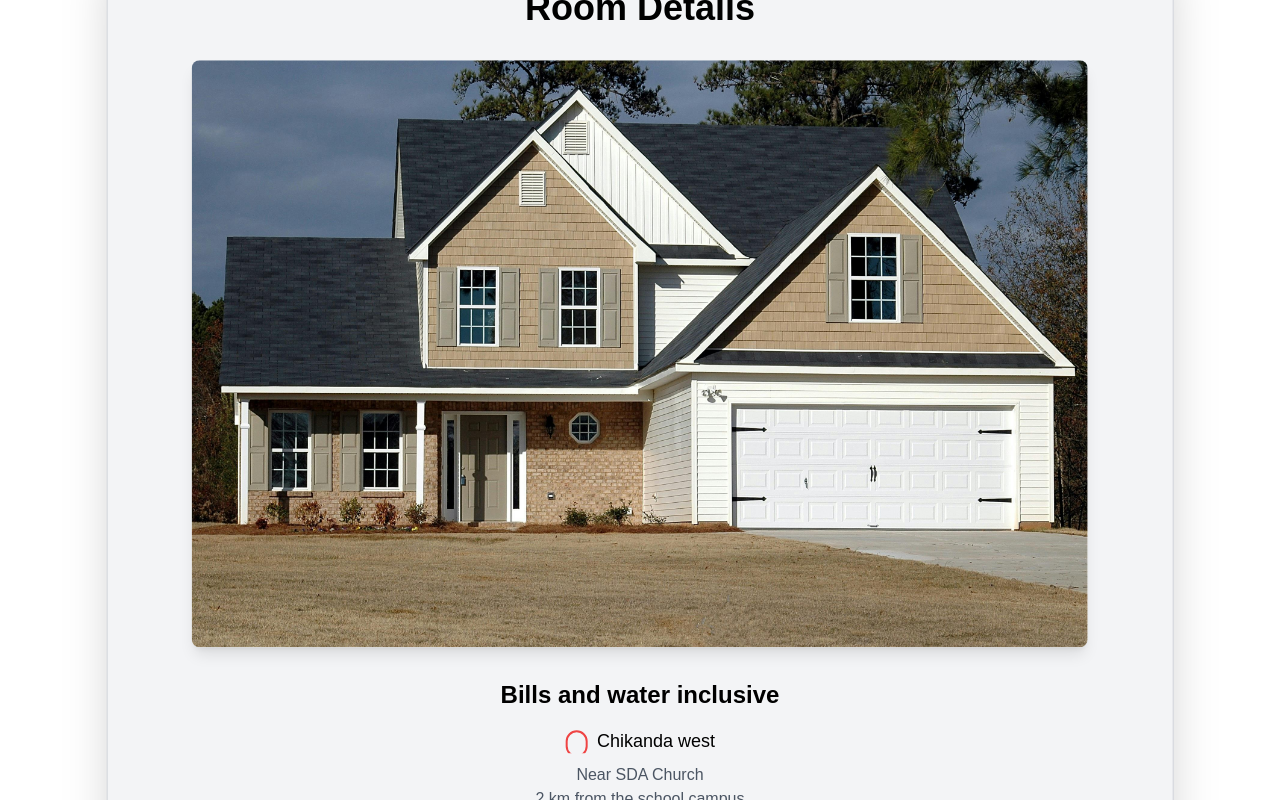
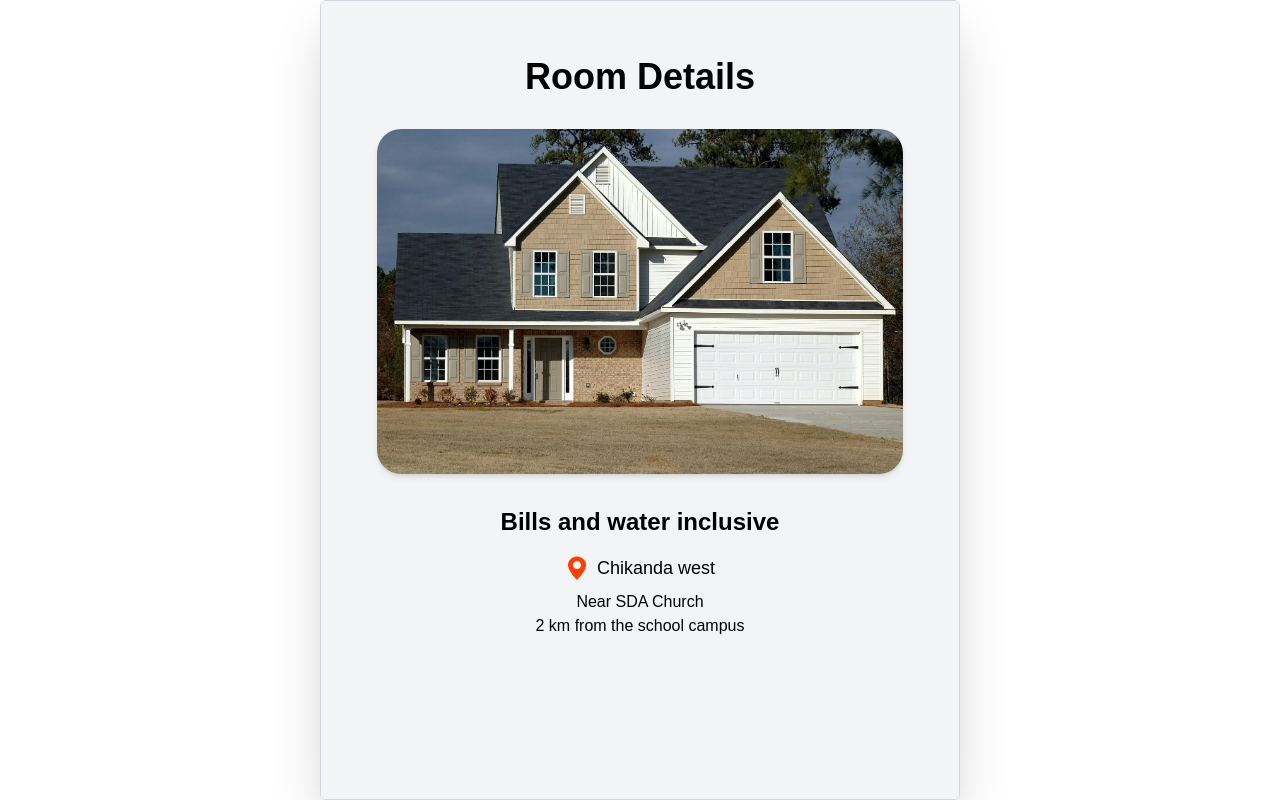
Before and after one commit to CassimT/PlaceBooking, a React (Create React App) app: page /DetailsPage in a window 1280 px wide. Built offline with nearby package versions, Linux system fonts and the light colour scheme.

Commit message:
made changes to the parent div and made it scrollable

```diff
--- a/src/componets/Details/Details.js
+++ b/src/componets/Details/Details.js
@@ -4,11 +4,11 @@ import React from 'react';
 function RoomDetails() {
   return (
 
-    <div className="w-10/12 h-auto fixed top-1/2 left-1/2 -translate-x-1/2 -translate-y-1/2 bg-gray-100 p-6 border border-gray-300 z-10 rounded-md shadow-2xl">
+    <div className="w-1/2 h-full fixed top-1/2 left-1/2 -translate-x-1/2 -translate-y-1/2 bg-gray-100 p-6 border border-gray-300 z-10 rounded-md shadow-2xl overflow-y-auto">
     <div className='flex flex-col items-center bg-slate w-full min-h-screen p-8'>
-      <h1 className='text-4xl font-bold mb-8 text-center'>Room Details</h1>
+      <h1 className='text-4xl font-bold mb-8 text-left'>Room Details</h1>
 
-      <div className='relative bg-white w-full max-w-4xl overflow-hidden rounded-lg shadow-lg'>
+      <div className='relative bg-white w-full max-w-4xl overflow-hidden rounded-3xl shadow-md'>
         <img src='assets/houses/house8.jpg' alt='Room' className='w-full h-full object-cover' />
       </div>
 
@@ -19,14 +19,15 @@ function RoomDetails() {
       <div className='text-center mt-4'>
         <div className='flex flex-col items-center'>
           <div className='flex items-center space-x-2'>
+
             <span className='text-red-500'>
-              <svg xmlns="http://www.w3.org/2000/svg" fill="none" viewBox="0 0 24 24" stroke="currentColor" className='w-6 h-6'>
-                <path strokeLinecap="round" strokeLinejoin="round" strokeWidth="2" d="M12 2a10 10 0 0110 10v5a10 10 0 01-10 10A10 10 0 012 17v-5A10 10 0 0112 2z" />
-              </svg>
+              <img src='assets/icons/location.png' className='w-6 h-6' />
+
             </span>
+
             <span className='text-lg font-medium'>Chikanda west</span>
           </div>
-          <div className='mt-2 text-gray-600'>
+          <div className='mt-2 text-black-600'>
             <p>Near SDA Church</p>
             <p>2 km from the school campus</p>
           </div>
```
